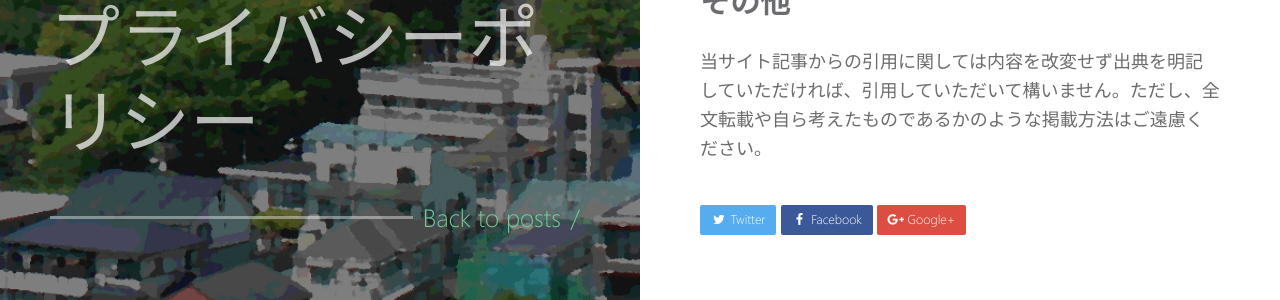
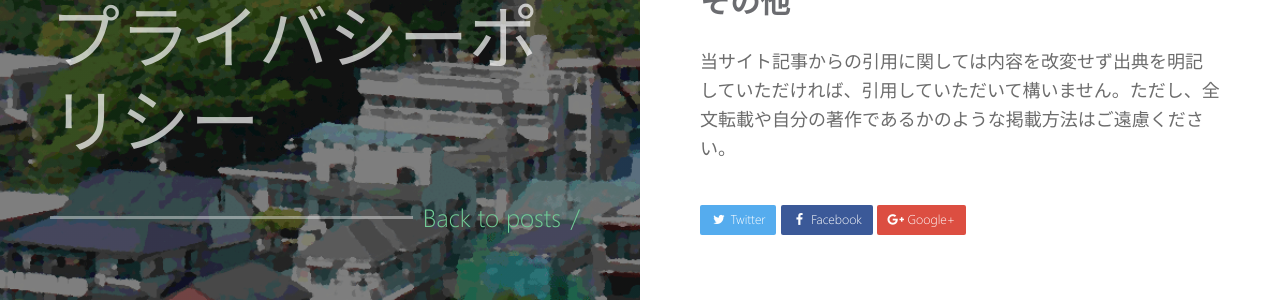
Before and after one commit to theoria24/theoria24.github.io, a Jekyll site: the page built from _pages/privacy-policy.md, in a window 1280 px wide. Shown: the part 985-1285 px from the top of the page. Built offline with Jekyll 4.4.1, drawn with Linux system fonts in a browser that asks for light colours; some web fonts are replaced.

Commit message:
Update privacy-policy.md

```diff
--- a/_pages/privacy-policy.md
+++ b/_pages/privacy-policy.md
@@ -16,4 +16,4 @@ permalink: /privacy-policy.html
 当サイトに掲載する情報は記事公表時点での正しいものを提供するよう努めます。ただし、提供している情報により、いかなる損失等が発生しても当サイトでは責任を負いかねます。
 
 ## その他
-当サイト記事からの引用に関しては内容を改変せず出典を明記していただければ、引用していただいて構いません。ただし、全文転載や自ら考えたものであるかのような掲載方法はご遠慮ください。
+当サイト記事からの引用に関しては内容を改変せず出典を明記していただければ、引用していただいて構いません。ただし、全文転載や自分の著作であるかのような掲載方法はご遠慮ください。
```
